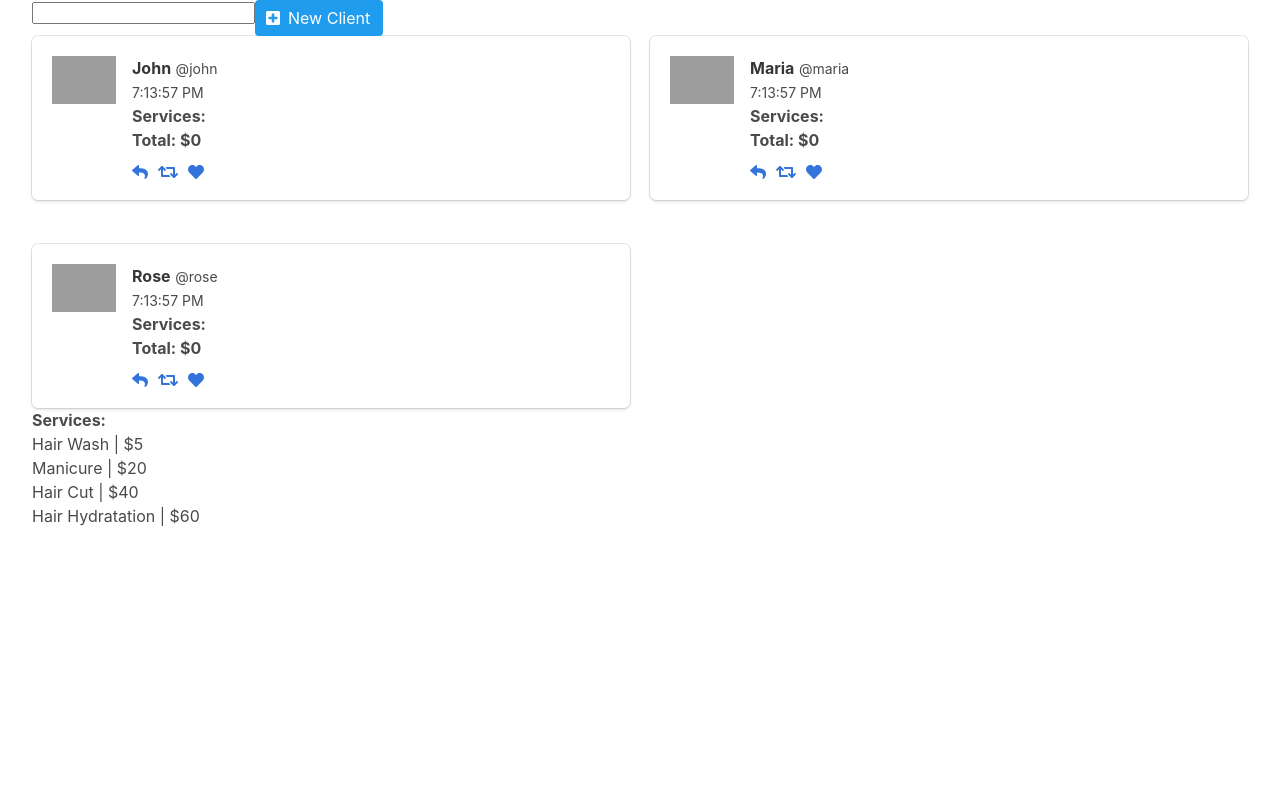
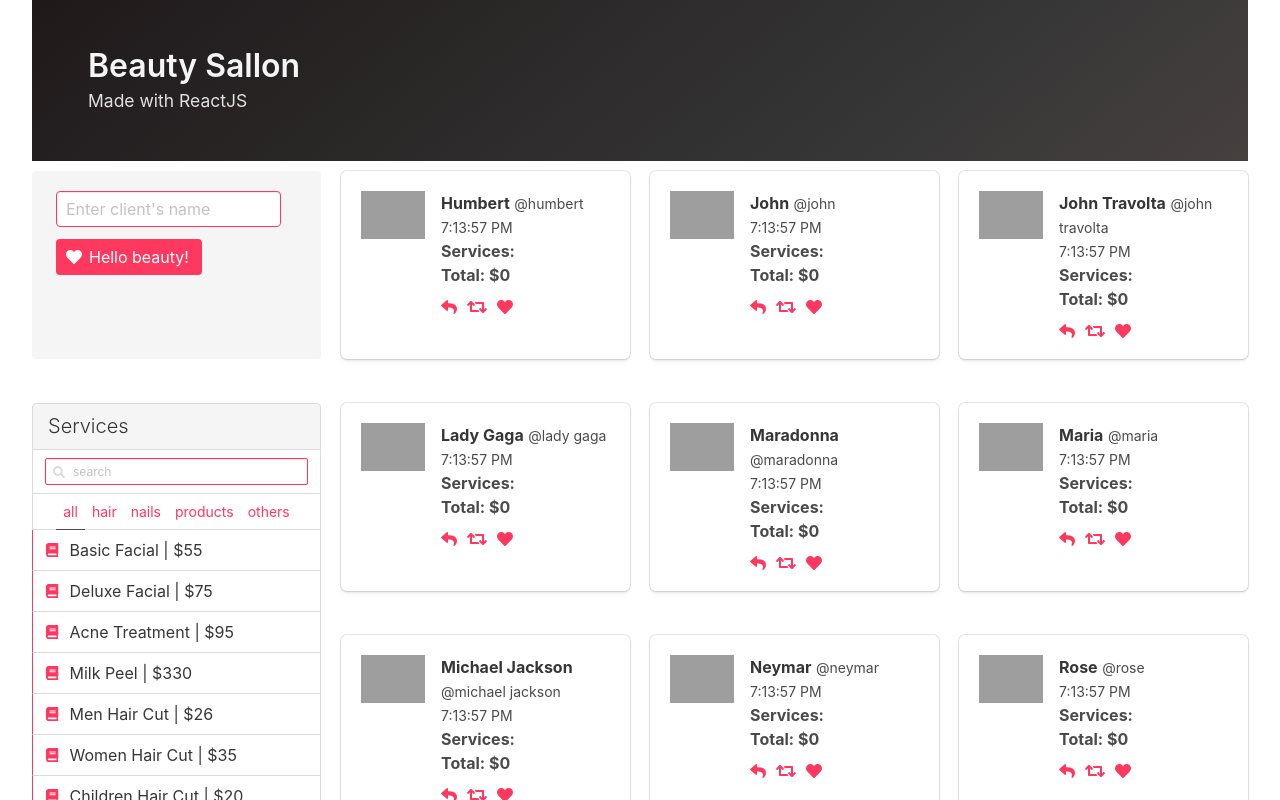
Before and after one commit to karonlewin/react-redux-beauty-salon, a React (Create React App) app: page / in a window 1280 px wide. Shown: the top 800 px of the page. Built offline with nearby package versions, Linux system fonts and the light colour scheme; grey boxes are pictures that could not be loaded.

Commit message:
Adding more style and working with css-grids.

```diff
--- a/src/components/AddClient.js
+++ b/src/components/AddClient.js
@@ -19,14 +19,26 @@ class AddClient extends React.Component {
 
   render (){
     return (
-      <div>
-        <input type="text" name="client-name" value={this.props.clientInput} onChange={this.handleChange} ref={this.inputRef}/>
-        <button className="button is-info" onClick={this.addClient}>
-          <span className="icon is-small">
-            <i className="fas fa-plus-square"></i>
-          </span>
-          <span>New Client</span>
-        </button>
+      <div class="tile is-ancestor add-client">
+        <div class="tile is-vertical">
+          <div class="tile">
+            <div class="tile is-parent is-vertical">
+              <article class="tile is-child notification is-light is-bold">
+                <div class="field">
+                  <div class="control">
+                    <input className="input is-danger" type="text" name="client-name" placeholder="Enter client's name" value={this.props.clientInput} onChange={this.handleChange} ref={this.inputRef}/>
+                  </div>
+                </div>
+                <button className="button is-danger" onClick={this.addClient}>
+                  <span className="icon is-small">
+                    <i className="fas fa-heart"></i>
+                  </span>
+                  <span>Hello beauty!</span>
+                </button>
+              </article>
+            </div>
+          </div>
+        </div>
       </div>
     )
   }
--- a/src/components/App.js
+++ b/src/components/App.js
@@ -1,5 +1,5 @@
 import React, { Component } from 'react';
-import ServiceList from './ServiceList'
+import ServicesList from './ServicesList'
 import ClientList from './ClientList';
 import AddClient from './AddClient';
 import '../css/App.css';
@@ -9,13 +9,27 @@ class App extends Component {
     clients: [
       {name: 'Rose', services: [], registered_at: new Date()},
       {name: 'John', services: [], registered_at: new Date()},
+      {name: 'Valerie', services: [], registered_at: new Date()},
+      {name: 'Humbert', services: [], registered_at: new Date()},
+      {name: 'Michael Jackson', services: [], registered_at: new Date()},
+      {name: 'Lady Gaga', services: [], registered_at: new Date()},
+      {name: 'Tim Burton', services: [], registered_at: new Date()},
+      {name: 'John Travolta', services: [], registered_at: new Date()},
+      {name: 'Rose Titanic', services: [], registered_at: new Date()},
+      {name: 'Maradonna', services: [], registered_at: new Date()},
+      {name: 'Neymar', services: [], registered_at: new Date()},
       {name: 'Maria', services: [], registered_at: new Date()}
     ],
     services: [
-      {name: 'Hair Wash', price: 5},
-      {name: 'Manicure', price: 20},
-      {name: 'Hair Cut', price: 40},
-      {name: 'Hair Hydratation', price: 60}
+      {name: 'Basic Facial', price: 55},
+      {name: 'Deluxe Facial', price: 75},
+      {name: 'Acne Treatment', price: 95},
+      {name: 'Milk Peel', price: 330},
+      {name: 'Men Hair Cut', price: 26},
+      {name: 'Women Hair Cut', price: 35},
+      {name: 'Children Hair Cut', price: 20},
+      {name: 'Permanent Color', price: 68},
+      {name: 'Scalp Treatment', price: 35}
     ],
     draggedService: {},
     clientInput: ''
@@ -86,9 +100,25 @@ class App extends Component {
 
     return (
       <div className="container is-fluid">
-        <AddClient addClient={this.addClient} clientInput={this.state.clientInput} updateClientInput={this.updateClientInput}/>
-        <ClientList clients={this.state.clients.sort(sortClients)} onDragOver={this.onDragOver} onDropService={this.onDropService}/>
-        <ServiceList services={this.state.services} onDragService={this.onDragService}/>
+        <section class="hero is-dark is-bold header-hero">
+          <div class="hero-body">
+            <div class="container is-fluid">
+              <h1 class="title">
+                Beauty Sallon
+              </h1>
+              <h2 class="subtitle">
+                <small>
+                  Made with ReactJS
+                </small>
+              </h2>
+            </div>
+          </div>
+        </section>
+        <div className="app-container">
+          <AddClient addClient={this.addClient} clientInput={this.state.clientInput} updateClientInput={this.updateClientInput}/>
+          <ClientList clients={this.state.clients.sort(sortClients)} onDragOver={this.onDragOver} onDropService={this.onDropService}/>
+          <ServicesList services={this.state.services} onDragService={this.onDragService}/>
+        </div>
       </div>
     );
   }
--- a/src/components/ClientList.js
+++ b/src/components/ClientList.js
@@ -4,11 +4,12 @@ import ClientServices from './ClientServices';
 class ClientList extends React.Component {
   render (){
     return (
-      <div className="clients-container">
+      <React.Fragment>
         {this.props.clients.map((client, index) => (
           <ClientServices client={client} onDragOver={this.props.onDragOver} onDropService={this.props.onDropService}/>
         ))}
-      </div>
+      </React.Fragment>
+
     )
   }
 }
--- a/src/components/ClientServices.js
+++ b/src/components/ClientServices.js
@@ -26,17 +26,17 @@ class ClientServices extends React.Component {
             <nav className="level is-mobile">
               <div className="level-left">
                 <a className="level-item" aria-label="reply">
-                  <span className="icon is-small">
+                  <span className="icon is-small has-text-danger">
                     <i className="fas fa-reply" aria-hidden="true"></i>
                   </span>
                 </a>
                 <a className="level-item" aria-label="retweet">
-                  <span className="icon is-small">
+                  <span className="icon is-small has-text-danger">
                     <i className="fas fa-retweet" aria-hidden="true"></i>
                   </span>
                 </a>
                 <a className="level-item" aria-label="like">
-                  <span className="icon is-small">
+                  <span className="icon is-small has-text-danger">
                     <i className="fas fa-heart" aria-hidden="true"></i>
                   </span>
                 </a>
--- a/src/components/Service.js
+++ b/src/components/Service.js
@@ -3,9 +3,12 @@ import React from 'react';
 class Service extends React.Component {
   render (){
     return (
-      <div className="service" draggable onDrag={event => this.props.onDragService(event, this.props.service)}>
+      <a className="panel-block is-active" draggable onDrag={event => this.props.onDragService(event, this.props.service)}>
+        <span className="panel-icon has-text-danger">
+          <i className="fas fa-book" aria-hidden="true"></i>
+        </span>
         {this.props.service.name} | ${this.props.service.price}
-      </div>
+      </a>
     )
   }
 }
--- a/src/components/ServiceList.js
+++ /dev/null
@@ -1,17 +0,0 @@
-import React from 'react';
-import Service from './Service'
-
-class ServiceList extends React.Component {
-  render (){
-    return (
-      <div>
-        <b>Services:</b>
-        {this.props.services.map((service, index) => (
-          <Service service={service} onDragService={this.props.onDragService}/>
-        ))}
-      </div>
-    )
-  }
-}
-
-export default ServiceList;
--- /dev/null
+++ b/src/components/ServicesList.js
@@ -0,0 +1,35 @@
+import React from 'react';
+import Service from './Service'
+
+class ServicesList extends React.Component {
+  render (){
+    return (
+      <nav className="services-list">
+        <p className="panel-heading">
+          Services
+        </p>
+        <div className="panel-block">
+          <p className="control has-icons-left">
+            <input className="input is-small is-danger" type="text" placeholder="search"/>
+            <span className="icon is-small is-left">
+              <i className="fas fa-search" aria-hidden="true"></i>
+            </span>
+          </p>
+        </div>
+        <p className="panel-tabs">
+          <a className="is-active has-text-danger">all</a>
+          <a className="has-text-danger">hair</a>
+          <a className="has-text-danger">nails</a>
+          <a className="has-text-danger">products</a>
+          <a className="has-text-danger">others</a>
+        </p>
+
+        {this.props.services.map((service, index) => (
+          <Service service={service} onDragService={this.props.onDragService}/>
+        ))}
+      </nav>
+    )
+  }
+}
+
+export default ServicesList;
--- a/src/css/App.css
+++ b/src/css/App.css
@@ -1,5 +1,26 @@
-.clients-container {
+.app-container {
   display: grid;
   grid-gap: 20px;
-  grid-template-columns: repeat(auto-fit, minmax(400px, 1fr));
+  grid-template-columns: repeat(auto-fill, minmax(280px, 1fr));
+  grid-auto-flow: dense;
 }
+
+.add-client {
+  grid-column-start: 1;
+  grid-row-start: 1;
+  grid-row-end: 2;
+}
+
+.services-list {
+  grid-column-start: 1;
+  grid-row-start: 2;
+  grid-row-end: 6;
+}
+
+.header-hero {
+  margin-bottom: 10px;
+}
+
+.panel-block.is-active {
+  border-left-color: #ff3860;
+}
```
